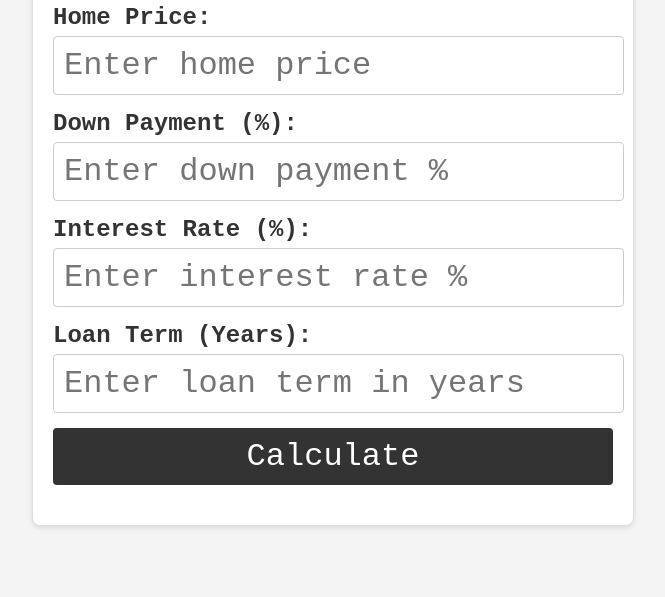
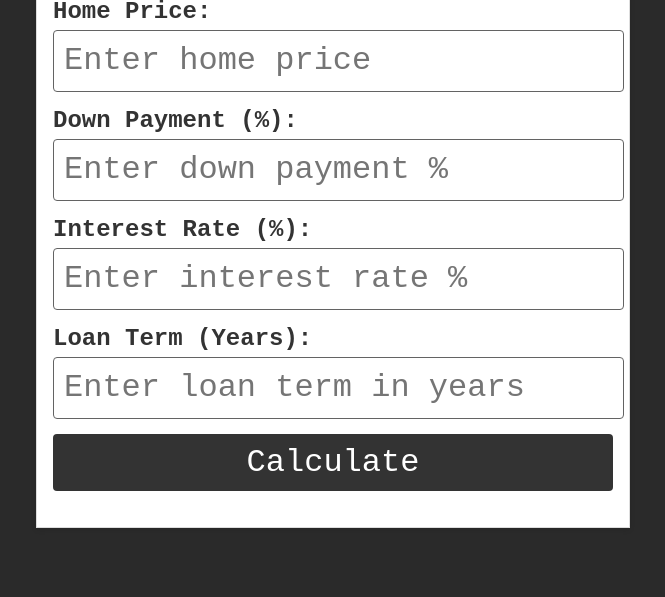
Before and after one commit to kalyan-raparthi/real-estate, a website: page cal.html in a window 1280 px wide. Shown: the part 203-800 px from the top of the page, without its empty margins (307-972 px from the left). Drawn offline with Linux system fonts and the light colour scheme.

Commit message:
color set.

```diff
--- a/cal.html
+++ b/cal.html
@@ -18,16 +18,15 @@
             justify-content: center;
             align-items: center;
             height: 100vh;
-            background-color: #f4f4f4;
+            background-color: #2a2a2a;
             color: #333;
         }
         .calculator {
             max-width: 70dvb;
             width: 100%;
-            padding: 20px;
+            padding: 2dvb;
             background: #fff;
             border: 1px solid #ddd;
-            border-radius: 8px;
             box-shadow: 0 2px 5px rgba(0, 0, 0, 0.1);
         }
         h1 {
@@ -45,10 +44,11 @@
         }
         input[type="number"] {
             font-family: monospace;
+            height: 5dvh;
             width: 98%;
             padding: 10px;
             margin-bottom: 15px;
-            border: 1px solid #ccc;
+            border: 1px solid #636363;
             border-radius: 4px;
             font-size: 2rem;
         }
```
